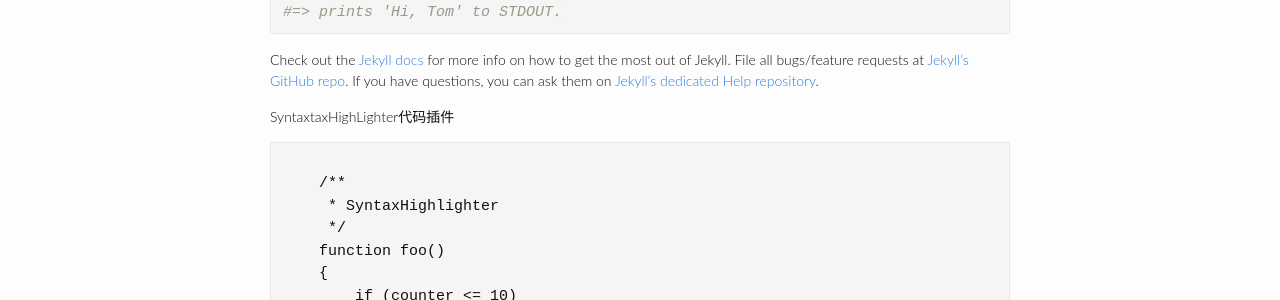
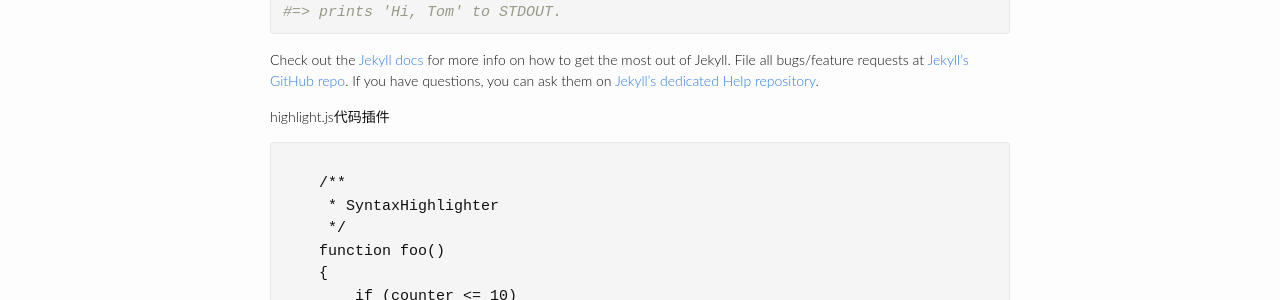
Before and after one commit to maple-yf/maplecumt, a Jekyll site: the page built from _posts/2015-04-09-welcome-to-jekyll copy.markdown, in a window 1280 px wide. Shown: the part 616-916 px from the top of the page. Built offline with Jekyll 4.4.1, drawn with Linux system fonts in a browser that asks for light colours; nearby versions of some CDN libraries; comment, search, counter and statistics services are not loaded.

Commit message:
no message

```diff
--- a/_includes/head.html
+++ b/_includes/head.html
@@ -15,7 +15,7 @@
   <script src="{{ site.baseurl }}/scripts/jquery-1.11.2.min.js"></script>
   <script src="{{ site.baseurl }}/scripts/pithy.js"></script>
 
-	<link rel="stylesheet" href="//cdnjs.cloudflare.com/ajax/libs/highlight.js/9.0.0/styles/default.min.css">
-	<script src="//cdnjs.cloudflare.com/ajax/libs/highlight.js/9.0.0/highlight.min.js"></script>
+	<!-- <link rel="stylesheet" href="//cdnjs.cloudflare.com/ajax/libs/highlight.js/9.0.0/styles/default.min.css">
+	<script src="//cdnjs.cloudflare.com/ajax/libs/highlight.js/9.0.0/highlight.min.js"></script>-->
 
 </head>
--- a/_posts/2015-04-09-welcome-to-jekyll copy.markdown
+++ b/_posts/2015-04-09-welcome-to-jekyll copy.markdown
@@ -21,7 +21,7 @@
 
 Check out the [Jekyll docs][jekyll] for more info on how to get the most out of Jekyll. File all bugs/feature requests at [Jekyll’s GitHub repo][jekyll-gh]. If you have questions, you can ask them on [Jekyll’s dedicated Help repository][jekyll-help].
 
-SyntaxtaxHighLighter代码插件
+ highlight.js代码插件
 <pre >
 	<code class="javascript">
     /**
```
